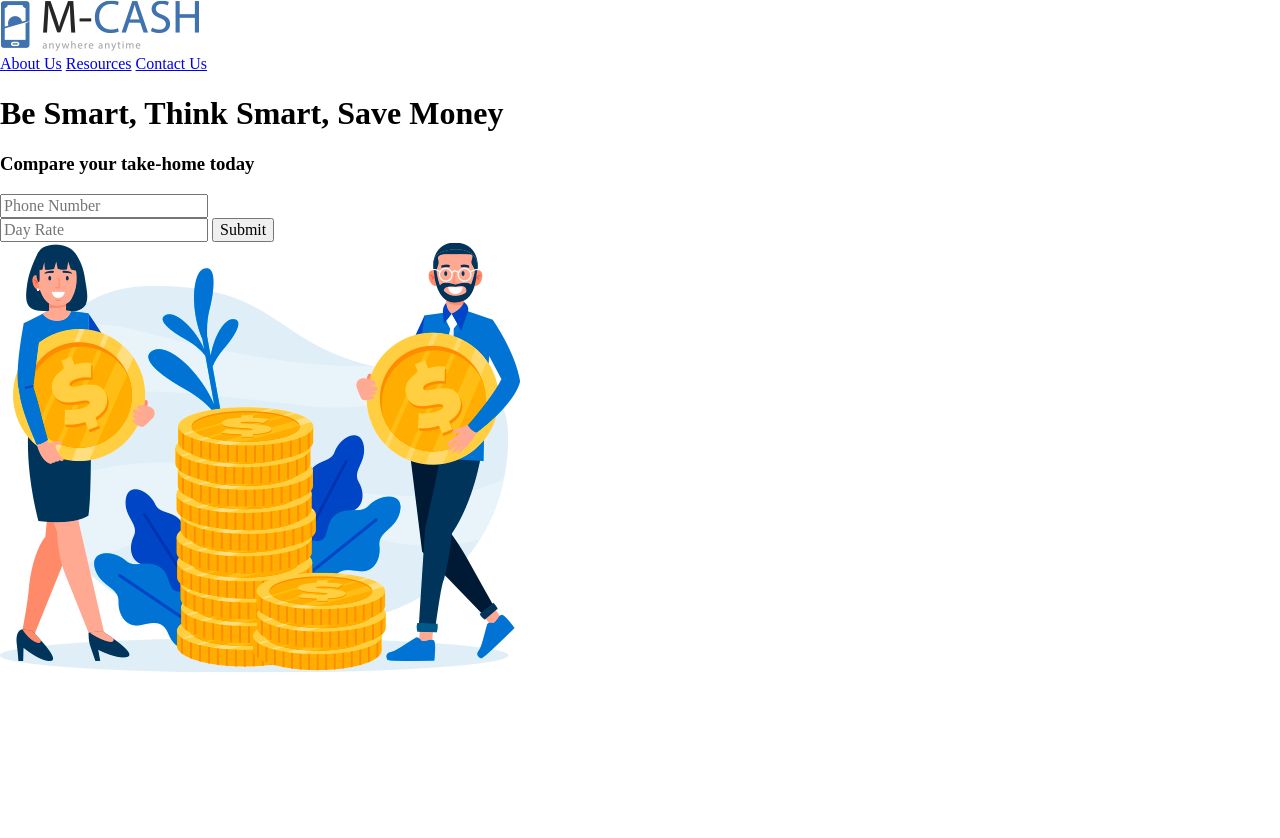
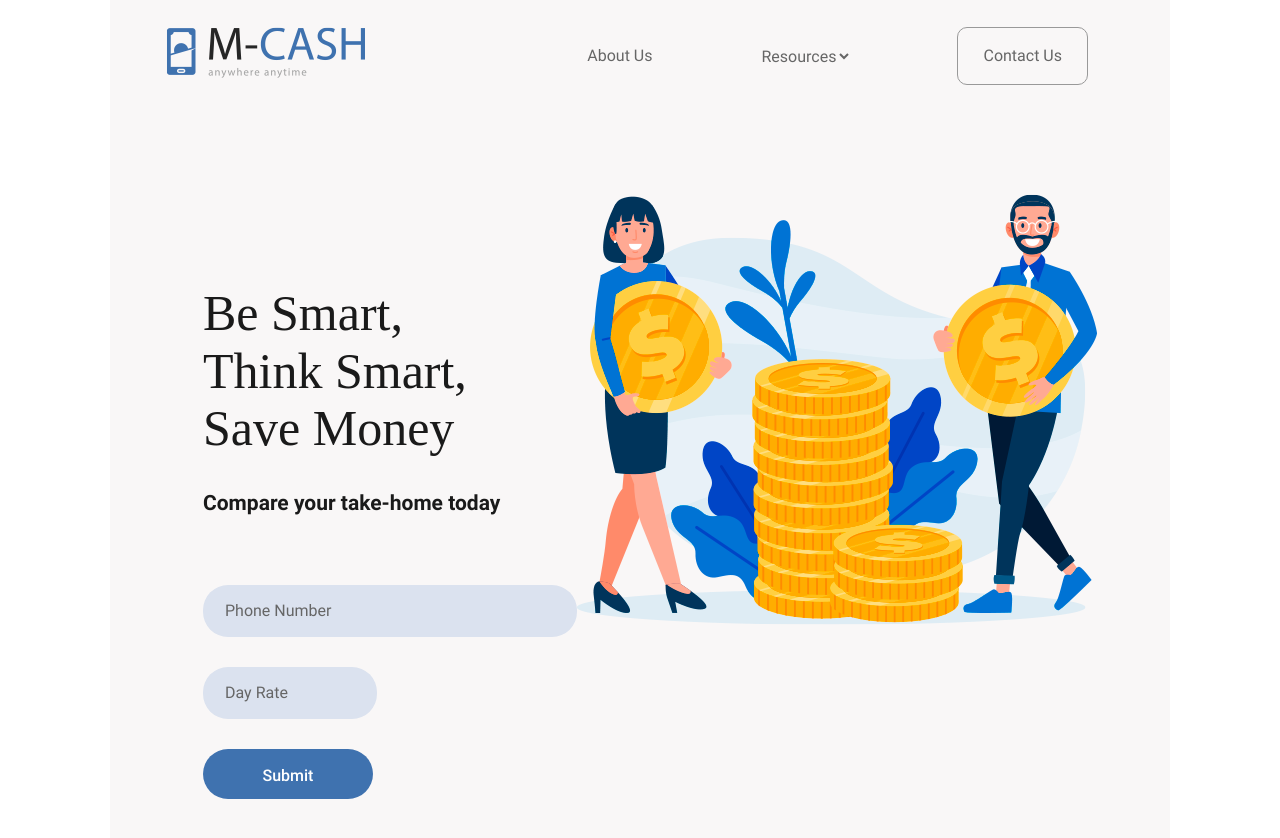
Before and after one commit to ElenaRiemer/Pr_MCash, a plain HTML site: page index.html in a window 1280 px wide. Before the commit the page ends 800 px from the top, so only its background shows below. Drawn offline with Linux system fonts and the light colour scheme.

Commit message:
first day

```diff
--- a/index.html
+++ b/index.html
@@ -19,7 +19,14 @@
 				<div class="menu">
 					<nav>
 						<a href="#" class="menu_item">About Us</a>
-						<a href="#" class="menu_item">Resources</a>
+						<a href="#" class="menu_item">
+							<select class="menu_item" name="" id="">
+								<option value="Link1">Resources</option>
+								<option value="Link1">Link 1</option>
+								<option value="Link1">Link 2</option>
+								<option value="Link1">Link 3</option>
+							</select>
+						</a>
 						<a href="#" class="menu_item contact">Contact Us</a>
 					</nav>
 				</div>
@@ -28,11 +35,11 @@
 
 		<main>
 			<div class="container_left">
-				<h1>Be Smart, Think Smart, Save Money</h1>
+				<h1>Be Smart,<br> Think Smart,<br> Save Money</h1>
 				<h3>Compare your take-home today</h3>
 				<form action="#">
 					<input name="phone" required placeholder="Phone Number"><br>
-					<input type="number" placeholder="Day Rate">
+					<input class="rate" type="number" placeholder="Day Rate">
 					<button class="button button_submit">Submit</button>
 				</form>
 			</div>
--- a/style.css
+++ b/style.css
@@ -0,0 +1,111 @@
+html {
+    font-family: "Roboto", sans-serif;
+}
+
+.body_wrapper {
+    margin: 0 110px;
+    background-color: rgb(249, 247, 247);
+    display: flex;
+    flex-direction: column;
+}
+
+a {
+    text-decoration: none;
+}
+
+/* header */
+.container_header {
+    display: flex;
+    justify-content: space-between;
+    padding: 27px 47px 86px 56px;
+}
+
+.logo {
+    width: 198px;
+    height: 50px;
+}
+
+nav {
+    display: flex;
+    justify-content: flex-end;
+    align-items: center;
+}
+
+.menu_item {
+    font-size: 16px;
+    text-align: center;
+    color: #666666;
+    margin: auto 35px;
+}
+
+.menu_item:hover {
+    color: blue;
+}
+select {
+    border: none;
+    background-color: rgb(249, 247, 247);
+}
+
+
+.contact {
+    border-radius: 10px;
+    border: solid 1px #999999;
+    padding: 19px 25px;
+}
+
+/* main */
+main {
+    display: flex;
+    padding: 23px 110px 78px 93px;
+}
+
+h1 {
+    margin-top: 91px;
+    font-family: PlayfairDisplay;
+    font-size: 50px;
+    font-weight: 500;
+    text-align: left;
+    color: #1a1a1a;
+}
+
+h3 {
+    margin-top: 31px;
+    margin-bottom: 69px;
+    font-size: 21px;
+    text-align: left;
+    color: #1a1a1a;
+}
+
+input {
+    width: 370px;
+    height: 50px;
+    border-radius: 25px;
+    background-color: #dbe2ef;
+    border: none;
+}
+
+.rate {
+    margin-top: 30px;
+    margin-right: 30px;
+    width: 170px;
+}
+
+::placeholder {
+    font-size: 16px;
+    text-align: left;
+    color: #666666;
+    padding: 20px;
+}
+
+.button_submit {
+    margin-top: 30px;
+    width: 170px;
+    height: 50px;
+    border: none;
+    border-radius: 25px;
+    background-color: #3f72af;
+    font-size: 16px;
+    font-weight: 500;
+    color: #ffffff;
+    padding: 18px;
+}
```
